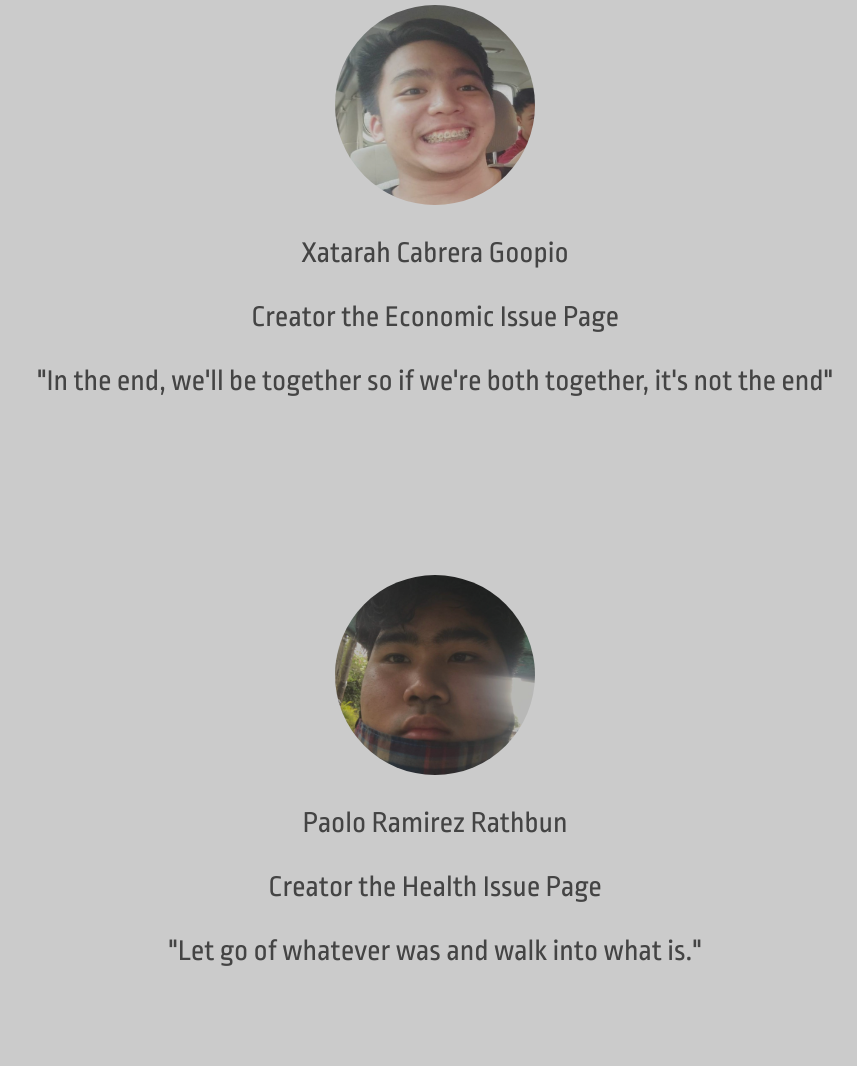
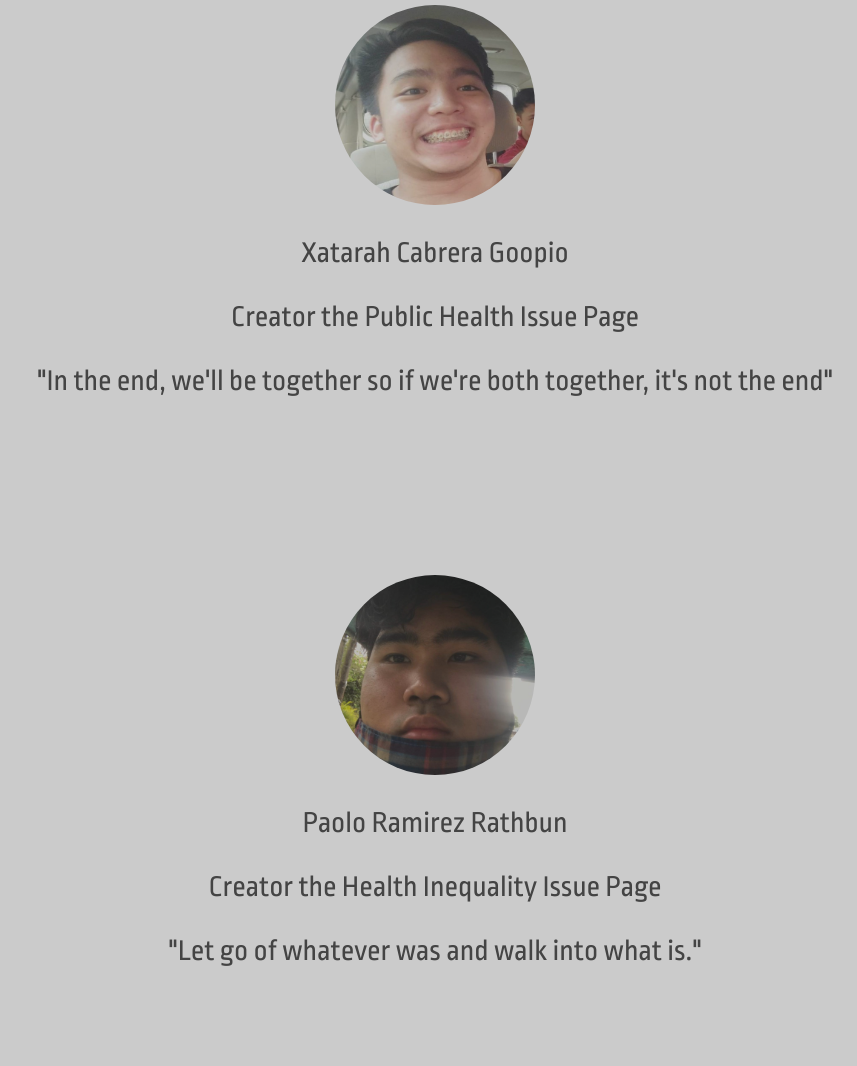
Before and after one commit to Ojeebiel/CLE1-_Culminating_Learning_Evidence_-Midterm_Examination-, a plain HTML site: page aboutUs.html in a window 1280 px wide. Shown: the part 1622-2688 px from the top of the page, without its empty margins (423-1280 px from the left). Drawn offline with Linux system fonts and the light colour scheme; a web font is replaced by a local one.

Commit message:
Update aboutUs.html

```diff
--- a/aboutUs.html
+++ b/aboutUs.html
@@ -97,7 +97,7 @@
                 <p>
                     Xatarah Cabrera Goopio
                     <br><br>
-                    Creator the Economic Issue Page
+                    Creator the Public Health Issue Page
                     <br><br>
                     "In the end, we'll be together so if we're both together, it's not the end"
                     <br><br><br><br>
@@ -106,7 +106,7 @@
                 <p>
                     Paolo Ramirez Rathbun
                     <br><br>
-                    Creator the Health Issue Page
+                    Creator the Health Inequality Issue Page
                     <br><br>
                     "Let go of whatever was and walk into what is."
                     <br><br><br><br>
```
